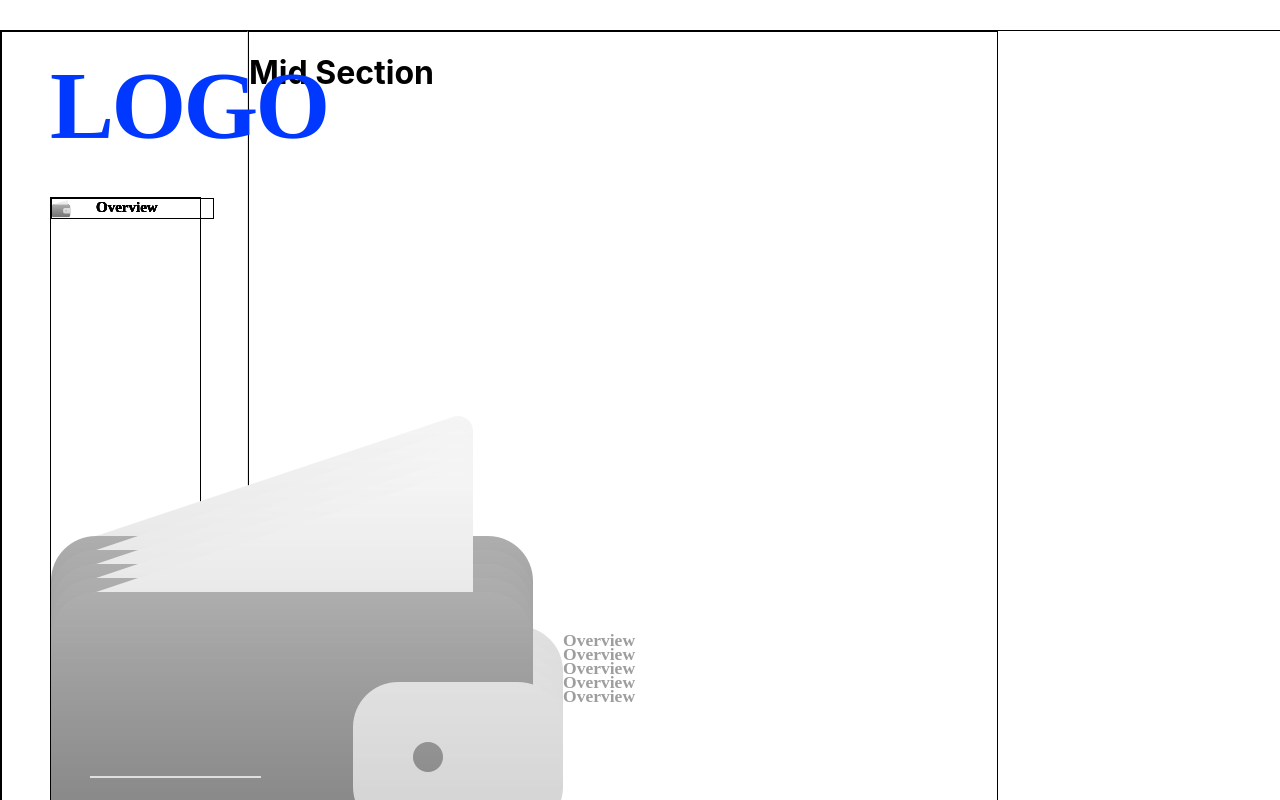
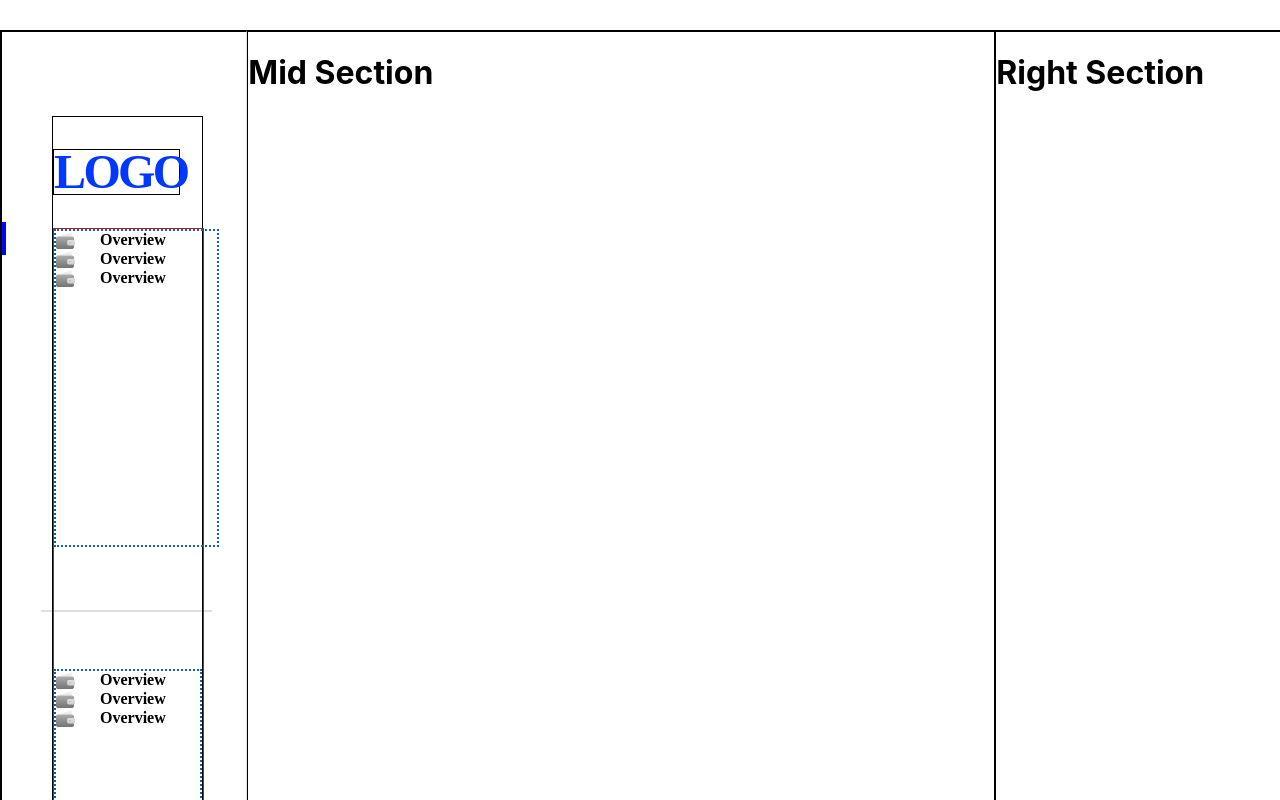
Before and after one commit to shivraj32644/Dashboard, a React (Create React App) app: page / in a window 1280 px wide. Shown: the top 800 px of the page. Built offline with nearby package versions, Linux system fonts and the light colour scheme; the HTML template or start-up script is replaced by a standard one.

Commit message:
working on sidebar

```diff
--- a/src/App.js
+++ b/src/App.js
@@ -3,13 +3,14 @@ import './App.css';
 import { Box, Container } from '@chakra-ui/react';
 import { Sidebar } from './Components/Sidebar';
 import { MidSection } from './Section/MidSection';
+import { RightSection } from './Section/RightSection';
 
 function App() {
   return (
     <Box className="container">
       <Sidebar />
       <MidSection />
-
+      <RightSection/>
     </Box>
   );
 }
--- a/src/Components/Sidebar.jsx
+++ b/src/Components/Sidebar.jsx
@@ -4,63 +4,55 @@ import styles from "../Styles/sidebar.module.css";
 import img1 from "../Assets/img1.png";
 export const Sidebar = () => {
   return (
-    <Box
-
-      className={styles.sidebar}
-    >
-      <Box className={styles.logo}>
-        <h1>LOGO</h1>
+    <Box className={styles.mainBar}>
+      <Box className={styles.rectangle}></Box>
+      <Box className={styles.line}></Box>
+      <Box className={styles.subMainBar}>
+        <Box className={styles.logo}><h1>LOGO</h1>  </Box>
+        <Box className={styles.child}>
+          <Box className={styles.child1}>
+            <Box className={styles.frameI}>
+              <Box className={styles.subFrameI}>
+                <img src={img1} alt="" />
               </Box>
-      <Box className={styles.bar}>
-        <Box className={styles.box1}>
-          <Box className={styles.item}>
+              <p>Overview</p>
+            </Box>
+            <Box className={styles.frameI}>
+              <Box className={styles.subFrameI}>
                 <img src={img1} alt="" />
-            <h3>Overview</h3>
               </Box>
-          <Box className={styles.item}>
+              <p>Overview</p>
+            </Box>
+            <Box className={styles.frameI}>
+              <Box className={styles.subFrameI}>
                 <img src={img1} alt="" />
-            <h3>Overview</h3>
               </Box>
-          <Box className={styles.item}>
-            <img src={img1} alt="" />
-            <h3>Overview</h3>
-          </Box>
-          <Box className={styles.item}>
-            <img src={img1} alt="" />
-            <h3>Overview</h3>
-          </Box>
-          <Box className={styles.item}>
-            <img src={img1} alt="" />
-            <h3>Overview</h3>
+              <p>Overview</p>
             </Box>
           </Box>
-                    {/* Line */}
+          <Box className={styles.child2}>
 
-                    <div className={styles.line}> </div>
+          <Box className={styles.frameI}>
+              <Box className={styles.subFrameI}>
+                <img src={img1} alt="" />
+              </Box>
+              <p>Overview</p>
+            </Box><Box className={styles.frameI}>
+              <Box className={styles.subFrameI}>
+                <img src={img1} alt="" />
+              </Box>
+              <p>Overview</p>
+            </Box><Box className={styles.frameI}>
+              <Box className={styles.subFrameI}>
+                <img src={img1} alt="" />
+              </Box>
+              <p>Overview</p>
+            </Box>
 
-                    {/* lower box */}
-        <Box className={styles.box2}>
-          <Box className={styles.item2}>
-            <img src={img1} alt="" />
-            <h3>Overview</h3>
-          </Box>
-          <Box className={styles.item2}>
-            <img src={img1} alt="" />
-            <h3>Overview</h3>
-          </Box>
-          <Box className={styles.item2}>
-            <img src={img1} alt="" />
-            <h3>Overview</h3>
-          </Box>
-          <Box className={styles.item2}>
-            <img src={img1} alt="" />
-            <h3>Overview</h3>
-          </Box>
-          <Box className={styles.item2}>
-            <img src={img1} alt="" />
-            <h3>Overview</h3>
+
         </Box>
         </Box>
+
       </Box>
     </Box>
   );
--- a/src/Styles/sidebar.module.css
+++ b/src/Styles/sidebar.module.css
@@ -1,20 +1,42 @@
-.sidebar {
+.mainBar {
+  border: 1px solid #000;
   box-sizing: border-box;
-  border: 1px solid #000;
+  position: relative;
   width: 247px;
   height: 1024px;
-
-
   background: #ffffff;
   border-right: 1px solid #e6e6e6;
 }
 
-.logo {
+.rectangle {
+  position: absolute;
+  width: 4px;
+  height: 33px;
+  left: 0px;
+  top: 190px;
+  background: #0500ff;
+}
+.line {
+  position: absolute;
+  width: 169px;
+  height: 0px;
+  left: 39px;
+  top: 578px;
+  border: 1px solid #dfdfdf;
+}
+.subMainBar {
+  border: 1px solid #000;
+  position: absolute;
+  width: 149px;
+  height: 799px;
+  left: 50px;
+  top: 84px;
+}
+.logo h1{
+  border: 1px solid #000;
   position: absolute;
   width: 125px;
   height: 44px;
-  left: 50px;
-  top: 84px;
   font-family: "Urbanist";
   font-style: normal;
   font-weight: 800;
@@ -25,74 +47,78 @@
   letter-spacing: -0.055em;
   color: #0038ff;
 }
-.bar {
-  border: 1px solid #000;
+
+.child {
+  border: 1px solid rgb(170, 34, 34);
   display: flex;
   flex-direction: column;
   align-items: flex-start;
   padding: 0px;
   gap: 122px;
-
   position: absolute;
   width: 149px;
   height: 686.5px;
-left: 50px;
-top: 196.5px;
+  left: 0px;
+  top: 110.5px;
 }
-.box1 {
+.child1 {
+  border: 2px dotted rgb(23, 95, 159);
   width: 161px;
   height: 314px;
-
-
-/* Inside auto layout */
-
   flex: none;
   order: 0;
   flex-grow: 0;
+
 }
-.box2 {
+
+.child2 {
+  border: 2px dotted rgb(23, 95, 159);
   width: 144px;
   height: 196px;
-
-
-/* Inside auto layout */
-
   flex: none;
   order: 1;
   flex-grow: 0;
 }
 
-.item {
-  border: 1px solid #000;
+.frameI {
   display: flex;
   flex-direction: row;
   justify-content: center;
   align-items: center;
   padding: 0px;
   gap: 25px;
-
-position: absolute;
+  /* position: absolute; */
   width: 161px;
   height: 19px;
   left: 0px;
   top: 0px;
 }
-
-.item > img {
+.subFrameI {
+  display: flex;
+  flex-direction: column;
+  align-items: flex-start;
+  padding: 0px;
+  gap: 5px;
   width: 19px;
   height: 19px;
   flex: none;
   order: 0;
   flex-grow: 0;
 }
-
-.item > h3 {
+.subFrameI img {
+  width: 19px;
+  height: 19px;
+  flex: none;
+  order: 0;
+  flex-grow: 0;
+}
+.frameI p {
   width: 117px;
   height: 17px;
   font-family: "Urbanist";
   font-style: normal;
   font-weight: 800;
-  font-size: 15px;
+  font-size: 16px;
   line-height: 91.5%;
   display: flex;
   align-items: center;
@@ -101,37 +127,3 @@ top: 0px;
   order: 1;
   flex-grow: 0;
 }
-
-.line {
-
-position: absolute;
-width: 169px;
-height: 0px;
-left: 39px;
-top: 578px;
-
-border: 1px solid #DFDFDF;
-}
-.item2{
-  width: 100px;
-height: 14px;
-
-font-family: 'Urbanist';
-font-style: normal;
-font-weight: 800;
-font-size: 15px;
-line-height: 91.5%;
-/* identical to box height, or 14px */
-
-display: flex;
-align-items: center;
-
-color: #9E9E9E;
-
-
-/* Inside auto layout */
-
-flex: none;
-order: 1;
-flex-grow: 0;
-}
```
Lines whose indentation alone changed are shown as unchanged.
